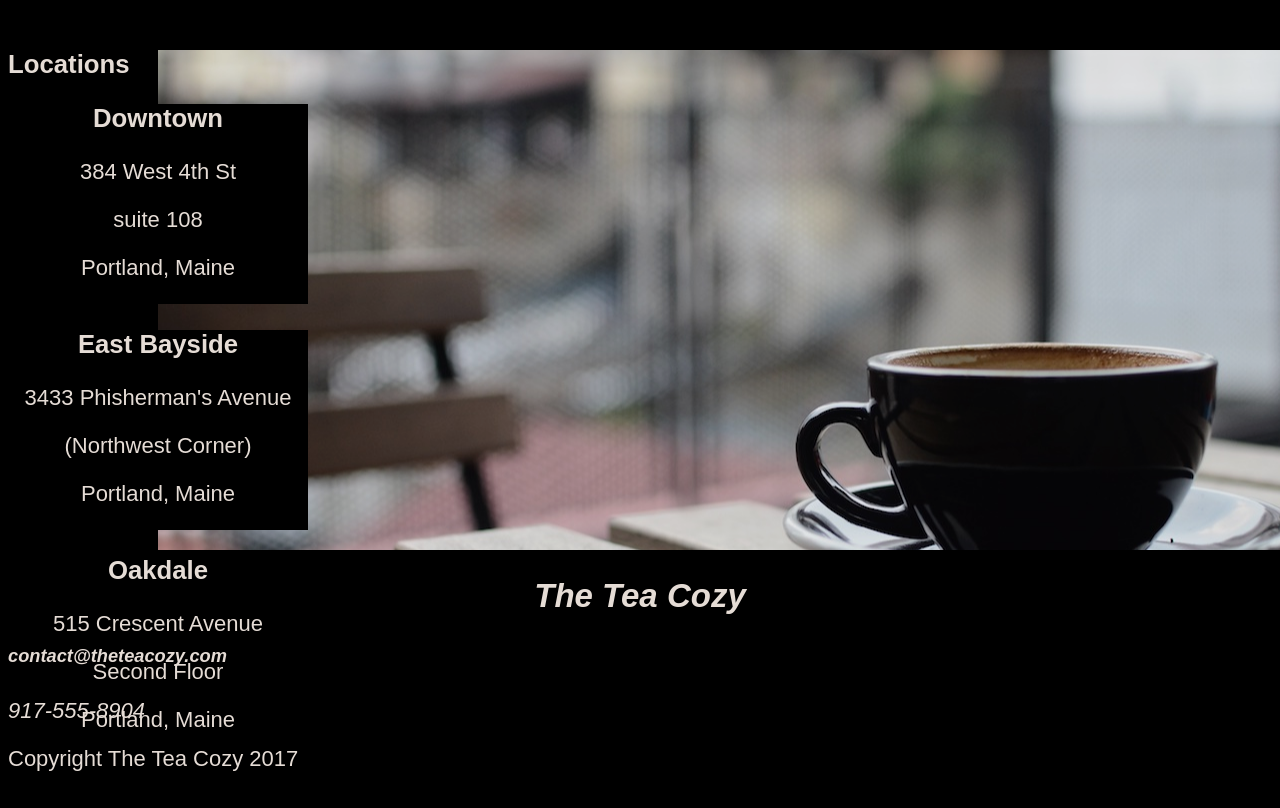
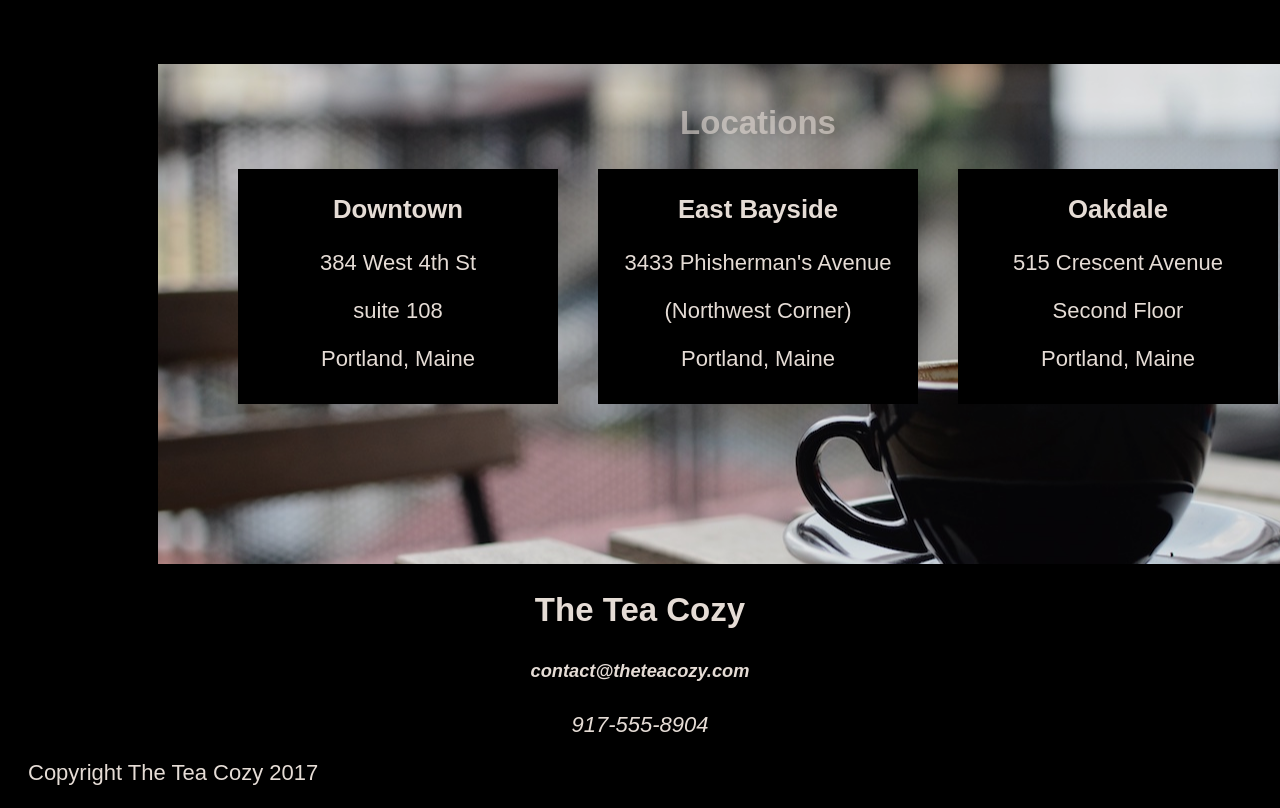
Before and after one commit to Kamausimon/teacozy, a plain HTML site: page index.html in a window 1280 px wide. Shown: the part 1557-2365 px from the top of the page. Drawn offline with Linux system fonts and the light colour scheme.

Commit message:
finalized the project

```diff
--- a/index.css
+++ b/index.css
@@ -125,22 +125,47 @@ padding: 0px;
     background-position: center;
     width:1500px;
 
+}
+
+#container{
+    width:1500px;
+    padding: 0px;
+    margin:0px;
+    display: flex;
+    align-items: center;
+    justify-content: center;
+
 
 
 }
 
-#container{
-    display: flex;
-  flex-direction: row;
-  align-content: center;
-
-
-}
 
 .col{
     width:300px;
     background-color: black;
     opacity:1 ;
-    height:200px;
+    text-align: center;
+    padding:0px 10px 10px 10px;
+    margin: 0px 20px 20px 20px;
+
+}
+
+.head3{
+    text-align:center;
+   margin-top:40px;
+   opacity:0.6;
+   padding-top: 40px;
+}
+
+.col:hover{
+    border:1px solid red;
+}
+
+address{
     text-align: center;
 }
+
+footer{
+    margin-left:20px;
+
+}
--- a/index.html
+++ b/index.html
@@ -12,6 +12,7 @@
 
 
     <body>
+        <div>
 
         <header>
 
@@ -116,9 +117,11 @@
 
             <section id="section3">
 
-                <div div="container">
+                <h2 class="head3"> Locations</h2>
 
-                   <h3> Locations</h3>
+                <div id="container">
+
+
 
                     <div class="col">
 
@@ -155,9 +158,11 @@
 
             </section>
 
+            <H2> The Tea Cozy</H2>
+
 
             <address>
-                <H2> The Tea Cozy</H2>
+
 
                <h5> contact@theteacozy.com</h5>
 
@@ -173,6 +178,8 @@
         <footer>
             <p> Copyright The Tea Cozy 2017</p>
         </footer>
+
+    </div>
 
 
 
```
